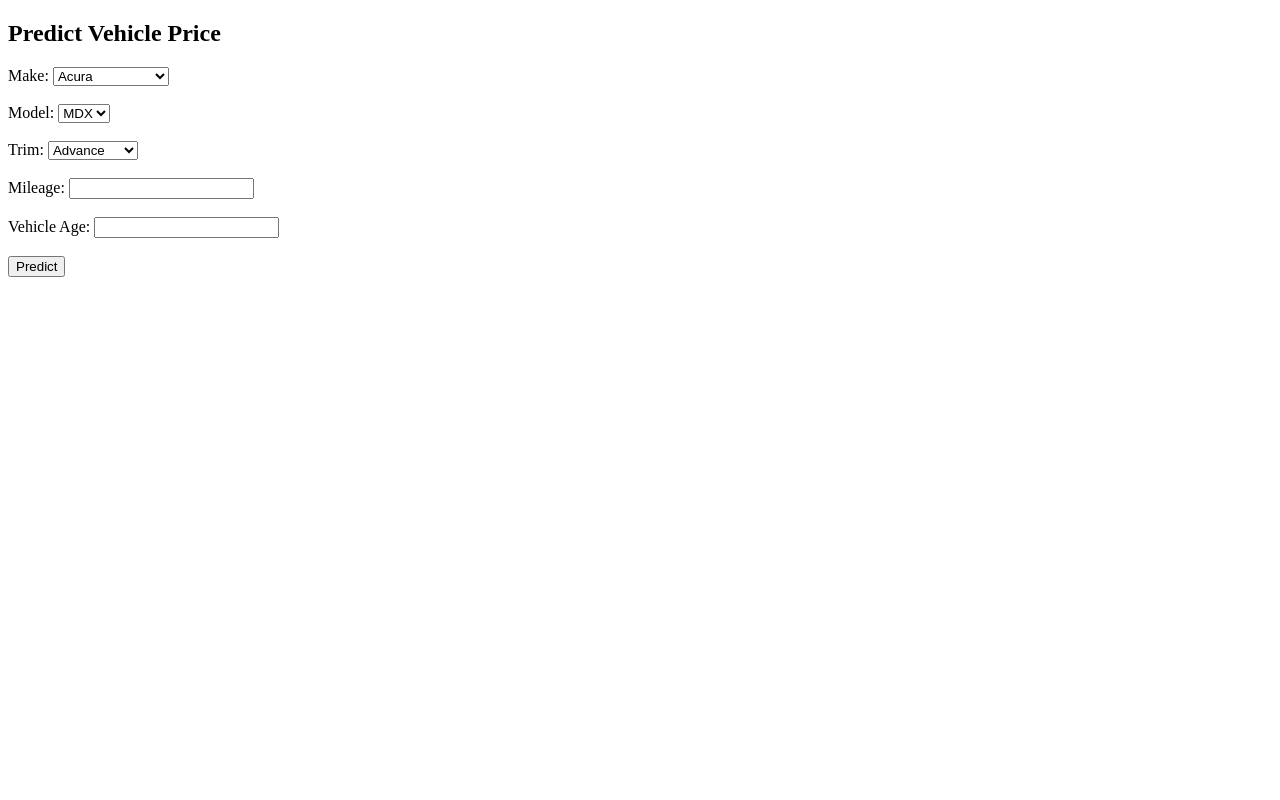
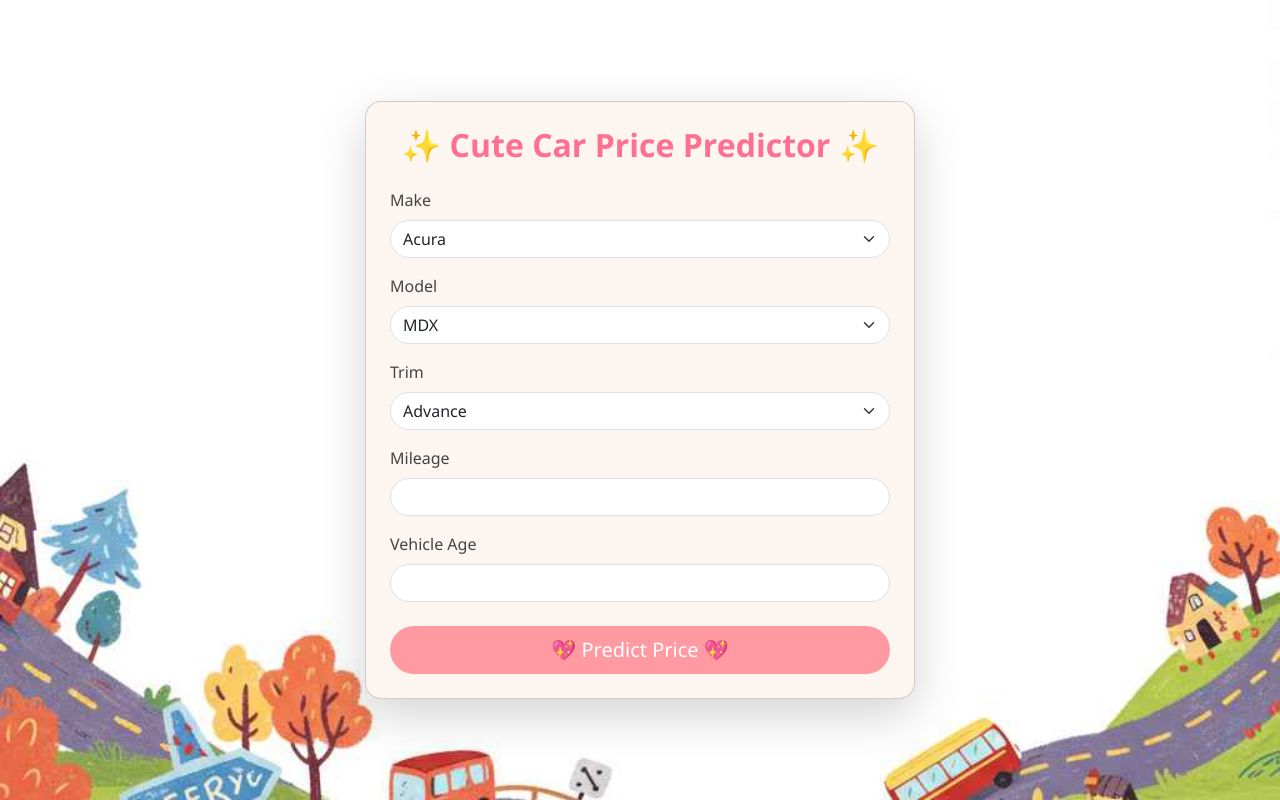
Before and after one commit to Hurmath123/Vehicle-Price-Prediction, a Flask app: page / in a window 1280 px wide. Run offline with Flask 3, Linux system fonts and the light colour scheme; parts of the project's set-up code (start-up, migrations or seed data) failed here and were passed over.

Commit message:
index.html

```diff
--- a/templates/index.html
+++ b/templates/index.html
@@ -1,30 +1,50 @@
 <!DOCTYPE html>
 <html>
-<head><title>Car Price Predictor</title></head>
-<body>
-    <h2>Predict Vehicle Price</h2>
-    <form method="POST" action="/predict">
-        <label>Make:</label>
-        <select id="make" name="make">
-            {% for make in makes %}
-            <option value="{{ make }}">{{ make }}</option>
-            {% endfor %}
-        </select><br><br>
+<head>
+    <title>Predict Vehicle Price</title>
+    <link href="https://cdn.jsdelivr.net/npm/bootstrap@5.3.0/dist/css/bootstrap.min.css" rel="stylesheet">
+    <link href="{{ url_for('static', filename='style.css') }}" rel="stylesheet">
+</head>
+<body class="bg-light">
+    <div class="container d-flex justify-content-center align-items-center min-vh-100">
+        <div class="card shadow-lg p-4 rounded-4" style="max-width: 550px; width: 100%; background-color: #fdf6f0;">
+            <h2 class="text-center mb-4" style="color: #ff6f91; font-weight: bold;">✨ Cute Car Price Predictor ✨</h2>
+            <form method="POST" action="/predict">
+                <div class="mb-3">
+                    <label for="make" class="form-label" style="color: #444;">Make</label>
+                    <select id="make" name="make" class="form-select rounded-pill">
+                        {% for make in makes %}
+                        <option value="{{ make }}">{{ make }}</option>
+                        {% endfor %}
+                    </select>
+                </div>
 
-        <label>Model:</label>
-        <select id="model" name="model"></select><br><br>
+                <div class="mb-3">
+                    <label for="model" class="form-label" style="color: #444;">Model</label>
+                    <select id="model" name="model" class="form-select rounded-pill"></select>
+                </div>
 
-        <label>Trim:</label>
-        <select id="trim" name="trim"></select><br><br>
+                <div class="mb-3">
+                    <label for="trim" class="form-label" style="color: #444;">Trim</label>
+                    <select id="trim" name="trim" class="form-select rounded-pill"></select>
+                </div>
 
-        <label>Mileage:</label>
-        <input type="number" name="mileage" required><br><br>
+                <div class="mb-3">
+                    <label for="mileage" class="form-label" style="color: #444;">Mileage</label>
+                    <input type="number" name="mileage" class="form-control rounded-pill" required>
+                </div>
 
-        <label>Vehicle Age:</label>
-        <input type="number" name="vehicle_age" required><br><br>
+                <div class="mb-3">
+                    <label for="vehicle_age" class="form-label" style="color: #444;">Vehicle Age</label>
+                    <input type="number" name="vehicle_age" class="form-control rounded-pill" required>
+                </div>
 
-        <button type="submit">Predict</button>
-    </form>
+                <div class="d-grid mt-4">
+                    <button type="submit" class="btn btn-lg rounded-pill" style="background-color: #ff9aa2; color: white;">💖 Predict Price 💖</button>
+                </div>
+            </form>
+        </div>
+    </div>
 
     <script src="https://code.jquery.com/jquery-3.6.0.min.js"></script>
     <script>
@@ -46,7 +66,6 @@
 
         $('#make').on('change', updateModelDropdown);
         $('#model').on('change', updateTrimDropdown);
-
         $(document).ready(updateModelDropdown);
     </script>
 </body>
```
